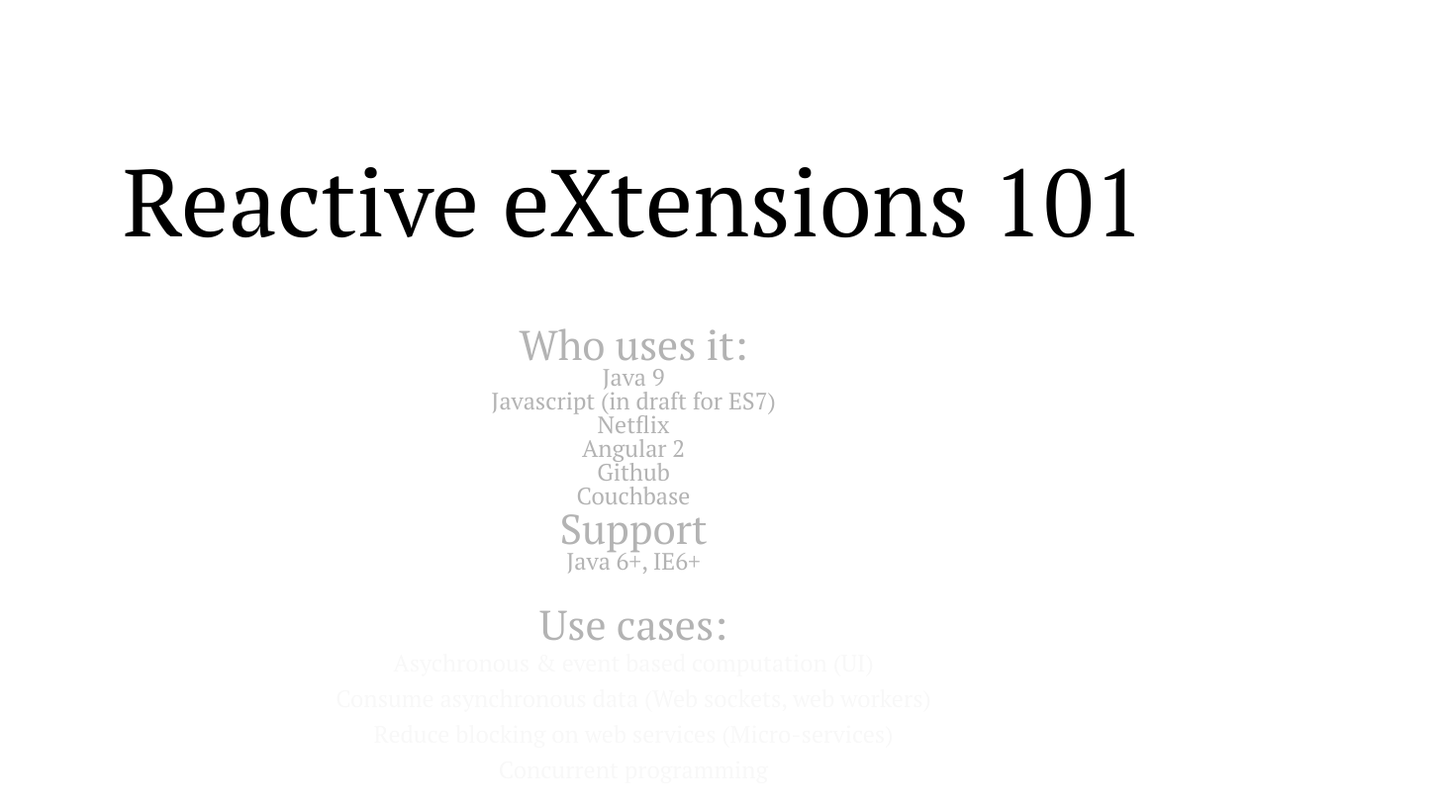
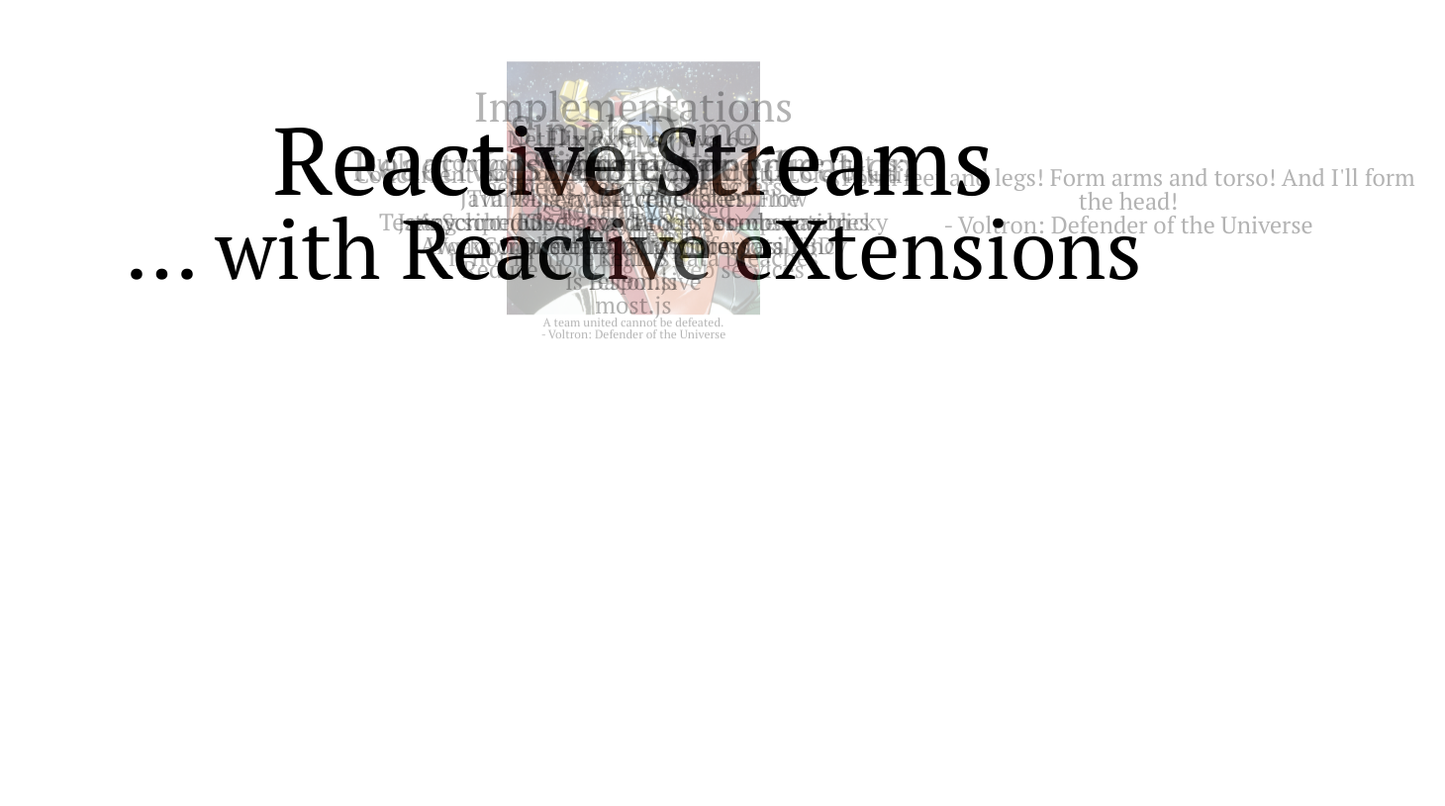
Before and after one commit to mr-rampage/rx-101, a plain HTML site: page presentation/index.html in a window 1280 px wide. Shown: the part 197-1012 px from the top of the page at 99% size, 1460 px wide, since content can reach past the window. After the commit the page ends 800 px from the top, so only its background shows below. Drawn offline with Linux system fonts and the light colour scheme.

Commit message:
Added slide content

```diff
--- a/presentation/index.html
+++ b/presentation/index.html
@@ -11,44 +11,170 @@
   <body>
     <div id="impress">
       <div class="title step" data-x="0" data-y="0" data-scale="2">
-        <h1>Reactive eXtensions 101</h1>
-      </div>
-      <div class="abstract step" data-x="0" data-y="-48" data-rotate-y="90">
-        <p>A library that provides a way of performing asynchronous operations on event streams and data streams.</p>
-        <p>RxJava is comparable to Akka and Spring Reactor. RxJs is comparable to Bacon.js and Kefir.js</p>
+        <h1>Reactive Streams</h1>
+        <h2>... with Reactive eXtensions</h2>
       </div>
 
-      <div class="step" data-x="0" data-y="500">
-        <h2>Who uses it:</h2>
+<!--
+  Reactive streams is a form of the functional reactive programming paradigm.
+  It's the result of having big data and having the desire to understand that
+  data quickly.
+ -->
+
+      <div class="step">
+        <h2>Problems</h2>
         <ul>
-          <li>Java 9</li>
-          <li>Javascript (in draft for ES7)</li>
-          <li>Netflix</li>
-          <li>Angular 2</li>
-          <li>Github</li>
-          <li>Couchbase</li>
-        </ul>
-        <h2>Support</h2>
-        <p>Java 6+, IE6+</p>
-      </div>
-
-      <div class="demands step" data-x="0" data-y="1000" data-scale="1">
-        <h2>Use cases:</h2>
-        <ul>
-          <li>Asychronous &amp; event based computation (UI)</li>
-          <li>Consume asynchronous data (Web sockets, web workers)</li>
-          <li>Reduce blocking on web services (Micro-services)</li>
-          <li>Concurrent programming</li>
+          <li>Concurrent programming - Cloud, Multi-Core, Multi-Server</li>
+          <li>Asychronous &amp; event based computation</li>
+          <li>Consume asynchronous data</li>
+          <li>Reduce blocking on web services</li>
         </ul>
       </div>
 
-      <div class="step" data-x="0" data-y="1500" data-scale="1">
-        <img src="img/callback-hell.jpg"/>
+<!--
+  Around 2010 - 2013, four companies were trying to solve similiar problems.
+
+  Microsoft was trying to allow developers to program against a common interface
+  for concurrent programming across cloud resources and multiple cores.
+
+  NetFlix was working on solving their problems with minimizing network traffic
+  while maximizing their processor utilization through concurrent programming.
+
+  LightBend/TypeSafe was working on adding features to their Play framework that
+  would allow them to consume asynchronous data. Their product Akka IO was too
+  low level to be usable.
+
+  Pivotal was working on reducing blocking on their web services with Project
+  Reactor.
+
+  Futures/Promises and callbacks were too simple to solve the problems they were
+  trying to solve.
+-->
+
+      <div class="step" data-scale="0.5">
+        <p><img src="img/voltron.jpg"/></p>
+        <blockquote>
+          <p>A team united cannot be defeated.</p>
+          <p>- Voltron: Defender of the Universe</p>
+        </blockquote>
+      </div>
+
+<!--
+  As voltron once said, "A team united cannot be defeated". In this story the
+  solution was collaboration.
+
+  Anyone know the other famous quote by Voltron?
+-->
+
+      <div class="step" data-x="1000">
+        <blockquote>
+          <p>Form feet and legs! Form arms and torso! And I'll form the head!</p>
+          <p>- Voltron: Defender of the Universe</p>
+        </blockquote>
+      </div>
+
+<!--
+  LightBend, being the torso, brought NetFlix, Microsoft, Pivotal, Twitter, and
+  GitHub to the table to try and solve their shared problems.
+-->
+
+      <div class="step">
+        <h2>Reactive Streams specification</h2>
         <ul>
-          <li>Parallelisable</li>
-          <li>Composable</li>
+          <li>Java 9 - java.util.concurrent.Flow</li>
+          <li>JavaScript (ES 7... maybe 8?) - es-observables</li>
+        </ul>
+        <p>Work on standardizing processors TBD.</p>
+      </div>
+
+<!--
+  The result of their collaboration was the Reactive Streams specification.
+  It's a set of 4 interfaces that allow developers to build reactive systems
+  without requiring low-level knowledge needed to build responsive, resilient,
+  and elastic components.
+
+  Elastic - the system should react to varying workloads by managing resources.
+
+  Two goals of the specification are to ensure implementations:
+    Manage stream data across asychronous boundaries (threads, networks, ...)
+    Ensuring consumers are not forced to buffer any data
+-->
+
+      <div class="step">
+        <h2>Implementations</h2>
+        <ul>
+          <li>NetFlix RxJava (Java 6+)</li>
+          <li>Lightbend Akka</li>
+          <li>Spring Reactor/Spring 5</li>
+          <li>RedHat Vert.x</li>
+        </ul>
+        <ul>
+          <li>Rx.js (IE 6+)</li>
+          <li>Kefir.js</li>
+          <li>Bacon.js</li>
+          <li>most.js</li>
         </ul>
       </div>
+
+<!--
+  There are several Java based implementations and they are all compatible with
+  each other. As well, there are several Javascript implementations, but I'm
+  unsure whether or not they are compatible.
+
+  Reactive eXtensions is a set of implementations for different languages where
+  the vocabulary is standardized. Originally created by Microsoft, now open
+  sourced and maintained by the community.
+
+  RxJs will be bundled with Angular 2.
+-->
+
+      <div class="step">
+        <!-- Rx Marbles -->
+        <h2>Simple Api</h2>
+        <ul>
+          <li>Observable (Publisher)</li>
+          <li>Operator (Processor)</li>
+          <li>Observer (Subscriber)</li>
+        </ul>
+      </div>
+
+<!--
+  How does it work? (Do a demo using Rx Marbles)
+-->
+
+      <div class="step">
+        <h2>Simple Demo</h2>
+        <p>Build a component that creates a user name that is:</p>
+        <ul>
+          <li>between 3 and 32 characters</li>
+          <li>is not already used</li>
+          <li>is not offensive</li>
+          <li>is not in more than 5 data breaches</li>
+          <li>is responsive</li>
+        </ul>
+      </div>
+<!--
+  (Show how to turn a DOM element into a stream and process it to a logging
+  subscriber)
+
+  (Show how to test a debounced input)
+
+  (Show how a promise can become a stream to communicate with the backend
+  system)
+
+  (Show how multiple rest services can be run in parallel)
+
+  (Show how to test an observable)
+-->
+      <div class="step">
+        <h2>Lessons Learned</h2>
+        <ul>
+          <li>Thinking in Reactive takes time</li>
+          <li>Testing scheduled asynchronous code was tricky</li>
+          <li>Always implement onError for resiliency</li>
+        </ul>
+      </div>
+
     </div>
     <script src="js/impress.js"></script>
     <script>impress().init();</script>
```
Also changed, not shown: presentation/img/voltron.jpg (added).
